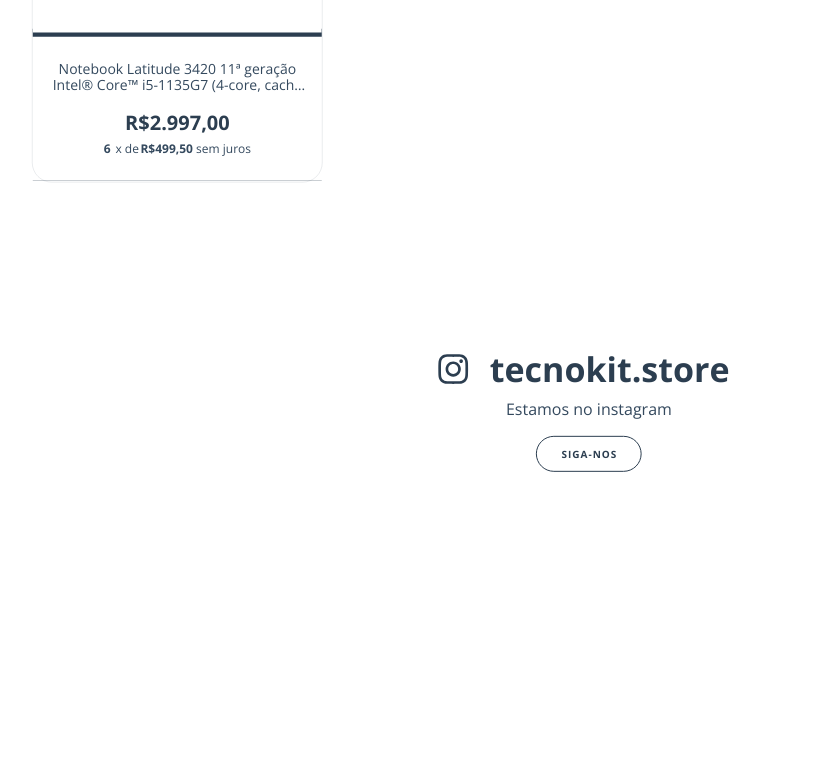
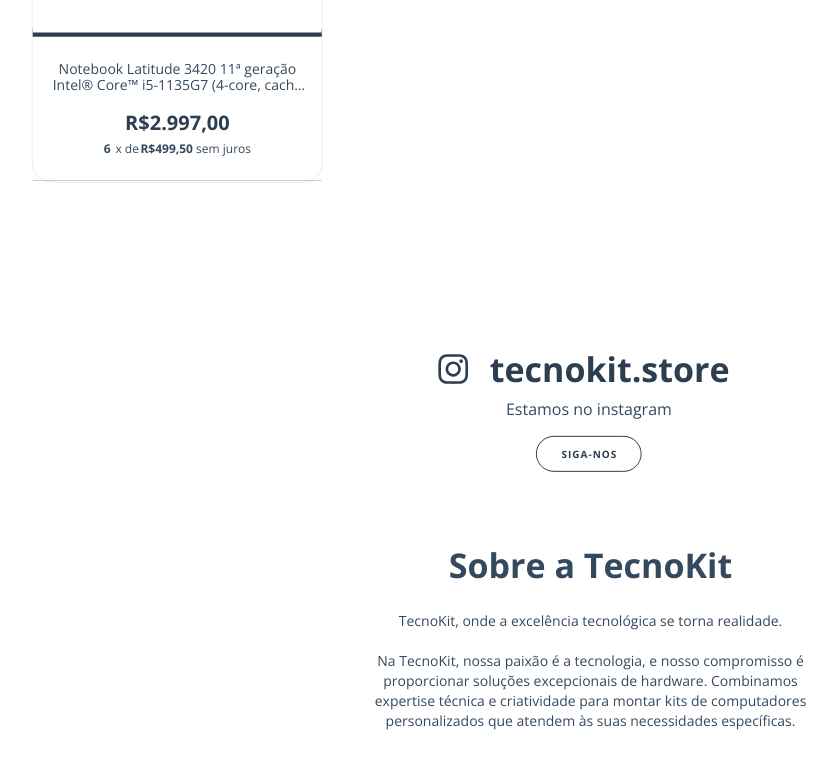
Before and after one commit to luangelsdorf/tecnokit, a Next.js app: page / in a window 1280 px wide. Shown: the part 3932-4701 px from the top of the page, without its empty margins (51-888 px from the left). Before the commit the page ends 4474 px from the top, so only its background shows below. Built offline with nearby package versions, Linux system fonts and the light colour scheme.

Commit message:
About section

```diff
--- /dev/null
+++ b/src/components/home/About/About.module.scss
@@ -0,0 +1,6 @@
+.section {
+  display: flex;
+  justify-content: center;
+  align-items: center;
+  margin-bottom: 64px;
+}
--- /dev/null
+++ b/src/components/home/About/index.js
@@ -0,0 +1,10 @@
+import styles from './About.module.scss';
+import AboutSVG from 'public/images/svg/home/about/about.svg';
+
+export default function About({ content }) {
+  return (
+    <section className={styles.section}>
+      <AboutSVG />
+    </section>
+  )
+}
--- a/src/pages/index.js
+++ b/src/pages/index.js
@@ -1,3 +1,4 @@
+import About from '@/components/home/About';
 import Banner from '@/components/home/Banner';
 import Benefits from '@/components/home/Benefits';
 import Insta from '@/components/home/Insta';
@@ -21,6 +22,7 @@
         <Releases title="Promoções" />
         <Releases title="Destaques" />
         <Insta />
+        <About />
       </main>
 
     </>
```
Also changed, not shown: public/images/svg/home/footer/footer.svg (added).
